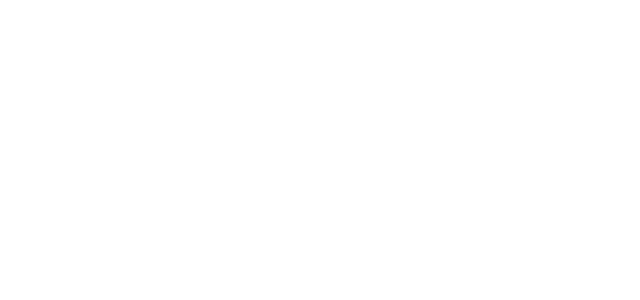
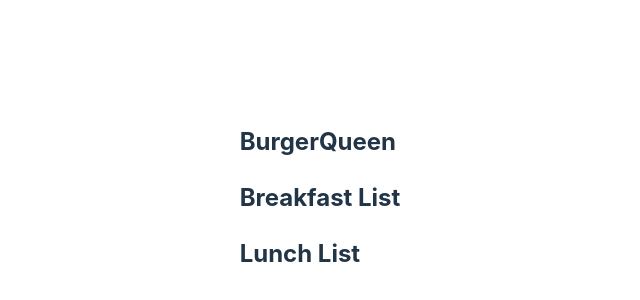
Before and after one commit to camilaseguel/DEV008-burger-queen-api-client, a React (Vite) app in the folder burger-queen-api/: page /ProductList in a window 1280 px wide. Before the commit this address had no page. Shown: the part 202-502 px from the top of the page, without its empty margins (320-960 px from the left). Built offline with nearby package versions, Linux system fonts and the light colour scheme; no server answers.

Commit message:
changed apiRequest, save token, added ProductList component

```diff
--- a/burger-queen-api/src/App.jsx
+++ b/burger-queen-api/src/App.jsx
@@ -4,7 +4,9 @@
 import './App.css'
 import { Routes, Route } from "react-router-dom"
 import { Login } from './Login'
-import { OrderWaiter } from './OrderWaiter'
+import { ProductList } from './ProductList'
+import { Breakfast } from './Breakfast'
+import { Lunch } from './Lunch'
 
 
 
@@ -14,7 +16,8 @@
     <>
       <Routes>
         <Route path="/" element={< Login />} />
-        <Route path="/OrderWaiter" element={< OrderWaiter />} />
+        <Route path="/ProductList" element={< ProductList />} />
+
       </Routes>
 
     </>
--- /dev/null
+++ b/burger-queen-api/src/Breakfast.jsx
@@ -0,0 +1,7 @@
+export function Breakfast(){
+    return (
+        <>
+        <h2>Breakfast List</h2>
+        </>
+    )
+}
--- a/burger-queen-api/src/Login.jsx
+++ b/burger-queen-api/src/Login.jsx
@@ -1,7 +1,6 @@
 import { useState } from 'react';
 import { useNavigate } from "react-router-dom";
 import { loginUser } from './apiRequests';
-import { OrderWaiter } from './OrderWaiter';
 
 export function Login() {
   const [data, setData] = useState({
@@ -16,7 +15,10 @@
     e.preventDefault();
 
     if (data.email && data.password) {
-      loginUser(data.email, data.password)
+      loginUser(data.email, data.password).then((response) => {
+        console.log(response)
+        localStorage.setItem('token', response.accessToken)
+      })
     }
 
     if (data.email === "" || data.password === "") {
@@ -24,7 +26,7 @@
       return
     }
     setError(false)
-    navigate("/OrderWaiter");
+    navigate("/ProductList");
   };
 
   return (
--- /dev/null
+++ b/burger-queen-api/src/Lunch.jsx
@@ -0,0 +1,7 @@
+export function Lunch(){
+    return (
+        <>
+        <h2>Lunch List</h2>
+        </>
+    )
+}
--- a/burger-queen-api/src/OrderWaiter.jsx
+++ /dev/null
@@ -1,7 +0,0 @@
-export function OrderWaiter(){
-    return(
-        <>
-        <h2>Order</h2>
-        </>
-    )
-}
--- /dev/null
+++ b/burger-queen-api/src/ProductList.jsx
@@ -0,0 +1,23 @@
+import { Link } from "react-router-dom"
+import { orders } from "./apiRequests"
+import { Breakfast } from "./Breakfast"
+import { Lunch } from "./Lunch"
+import { useEffect } from "react"
+
+export function ProductList() {
+
+    useEffect(() => {
+        orders().then((result) => {
+            console.log(result)
+        })
+    }, [])
+
+
+    return (
+        <>
+            <h2>BurgerQueen</h2>
+            <Breakfast />
+            <Lunch />
+        </>
+    )
+}
--- a/burger-queen-api/src/apiRequests.js
+++ b/burger-queen-api/src/apiRequests.js
@@ -1,15 +1,30 @@
+
 export function loginUser(email, password) {
-  fetch('http://localhost:8080/login', {
+ return fetch('http://localhost:8080/login', {
     method: 'POST',
     headers: {
       'Content-Type': 'application/json',
     },
     body: JSON.stringify({email, password}),
+  }).then((result) => {
+    return result.json();
+  })
+
+}
+//parametro sería el token? el token es un endpoint?
+export function orders() {
+  const token = localStorage.getItem('token')
+
+  return fetch('http://localhost:8080/products', {
+    method: 'GET',
+    headers: {
+      'Content-Type': 'application/json',
+      'authorization': `Bearer ${token}`,
+    },
+
   })
     .then((response) => {
-      console.log(response);
+      return response.json()
     })
-    .catch((error) => {
-      console.log(error);
-    });
+
 }
```
